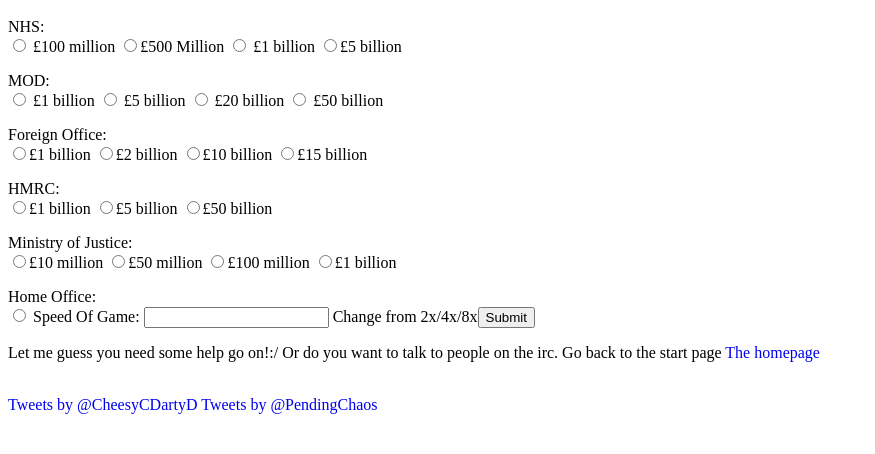
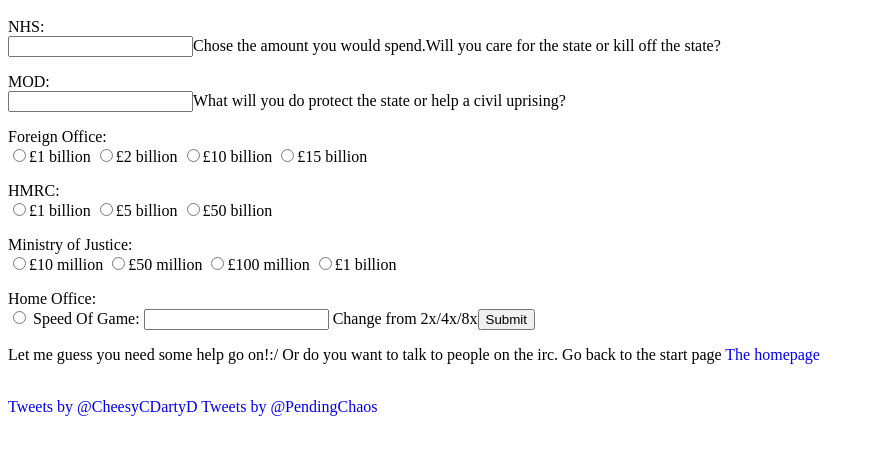
Before and after one commit to Gallefray/YRS-FOC-2014, a plain HTML site: page FoC.html in a window 1280 px wide. Shown: the part 48-502 px from the top of the page, without its empty margins (0-875 px from the left). Drawn offline with Linux system fonts and the light colour scheme.

Commit message:
Cause Rhys said to

```diff
--- a/FoC.html
+++ b/FoC.html
@@ -5,17 +5,11 @@
  	<h1>The Game</h1>
 <div class ="opitions">
 NHS: <form>
- <input type="radio" name="money" value="£100 million"> £100 million
- <input type="radio" name="money" value="£500 Million">£500 Million
- <input type="radio" name="money" value="£1 billion"> £1 billion
- <input type="radio" name="money" value="£5 billion">£5 billion
+ <input type="text" name="money">Chose the amount you would spend.Will you care for the state or kill off the state?
 </form>
 
 MOD: <form>
- <input type="radio" name="money" value="£1 billion"> £1 billion
- <input type="radio" name="money" value="£5 billion"> £5 billion
- <input type="radio" name="money" value="£20 billion"> £20 billion
- <input type="radio" name="money" value="£50 billion"> £50 billion
+ <input type="text" name="money">What will you do protect the state or help a civil uprising?
 </form>
 
 Foreign Office: <form>
```
Also changed, not shown: main page.html (+1 -1 lines).
